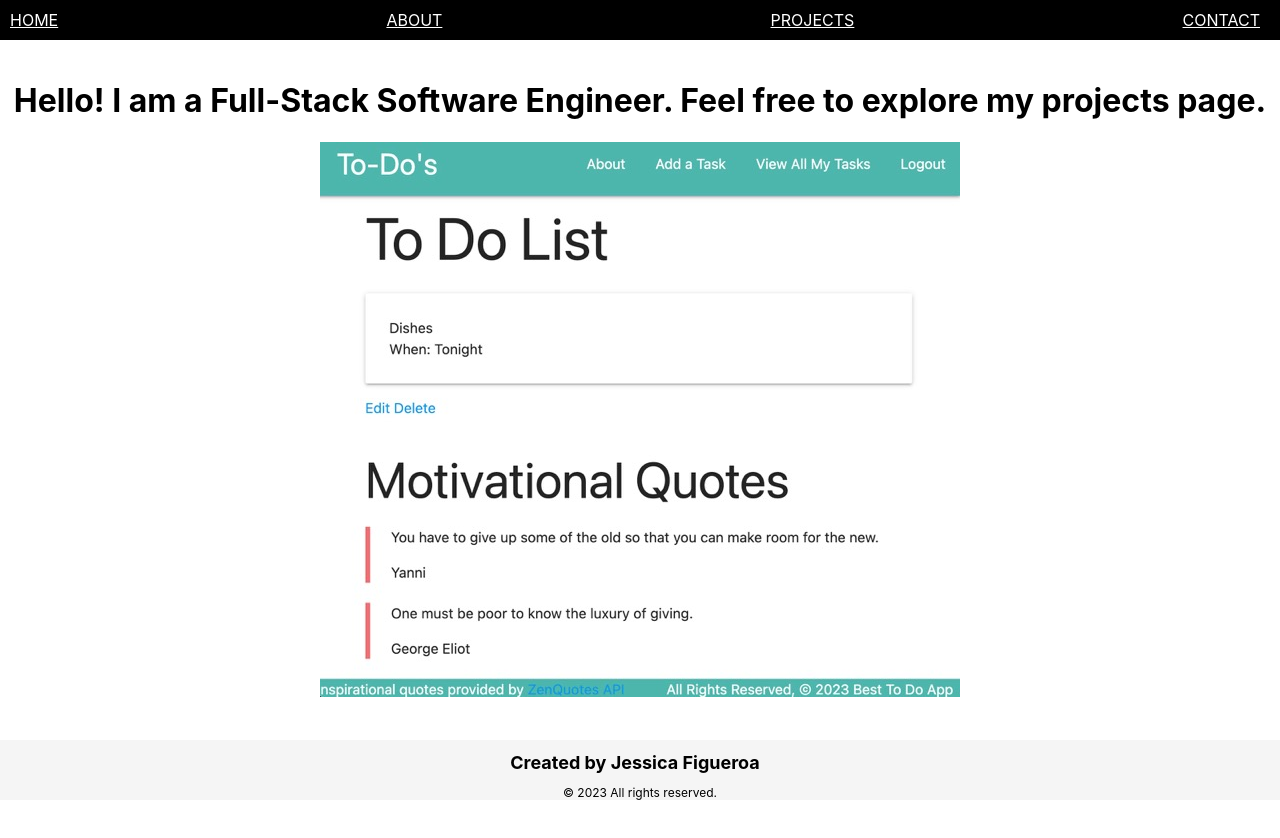
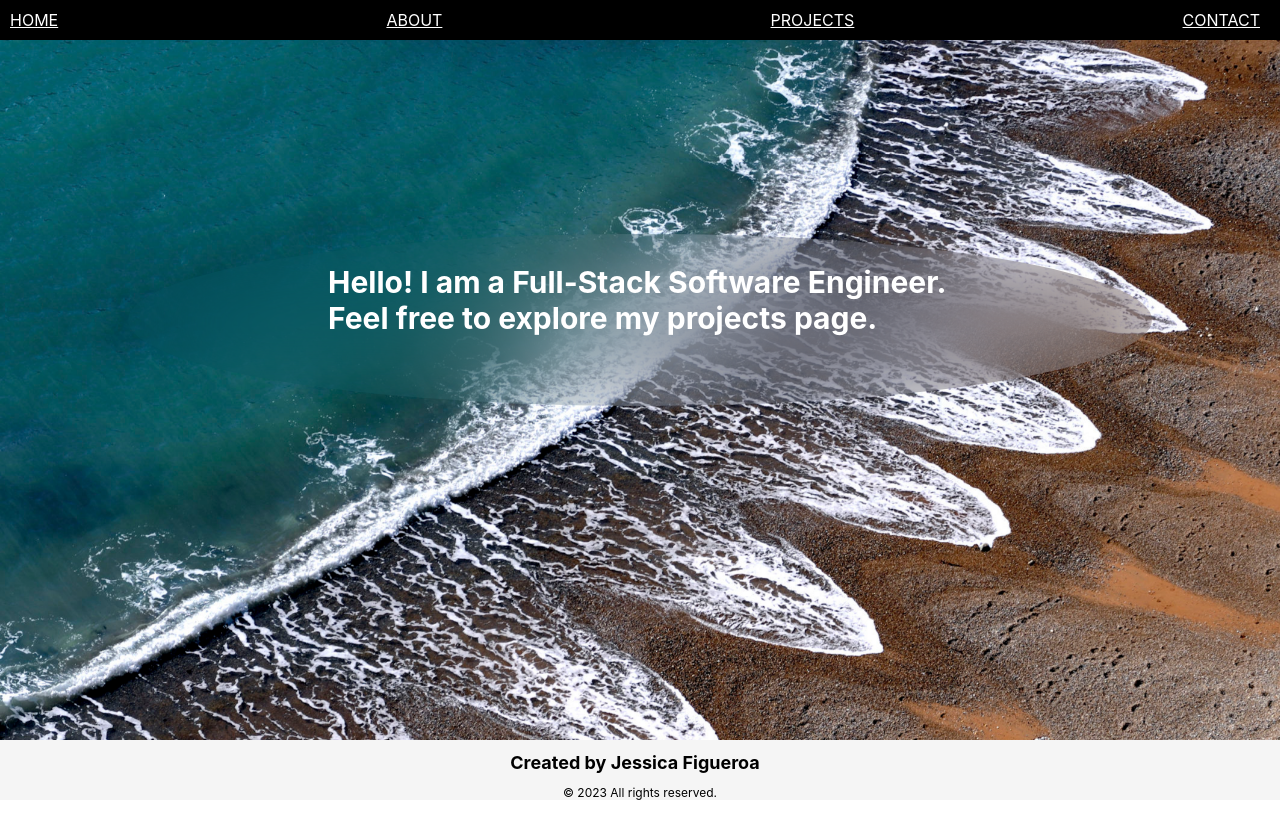
Before and after one commit to Trizzlenova/Portfolio-1, a React (Create React App) app: page / in a window 1280 px wide. Before the commit the page ends 800 px from the top, so only its background shows below. Built offline with nearby package versions, Linux system fonts and the light colour scheme.

Commit message:
home page css

```diff
--- a/src/App.css
+++ b/src/App.css
@@ -96,7 +96,53 @@
 }
 
 .home-heading {
-  padding-top: 20px;
+  color: white;
+  font-size: 30px;
+  padding-top: 10px;
+  padding-bottom: 50px;
+  padding-left: 200px;
+  padding-right: 200px;
+  text-align: left;
+}
+
+.home-container {
+  height: 100vh;
+  position: relative;
+  overflow: hidden;
+}
+
+.home-content {
+  position: absolute;
+  top: 35%;
+  left: 50%;
+  transform: translate(-50%, -50%);
+  text-align: center;
+  z-index: 1;
+  width: 80%;
+  margin: 0 auto;
+}
+
+.home-image {
+  position: fixed;
+  top: 0;
+  left: 0;
+  width: 100%;
+  height: 100%;
+  object-fit: cover;
+  z-index: -1;
+}
+
+.home-content::before {
+  content: "";
+  position: absolute;
+  top: 0;
+  left: 0;
+  width: 100%;
+  height: 100%;
+  backdrop-filter: blur(50px);
+  background-color: transparent;
+  border-radius: 50%;
+  z-index: -1;
 }
 
 .github-button {
@@ -127,3 +173,24 @@
 .live-site-button:hover {
   background-color: #00a0d8;
 }
+
+@media (max-width: 768px) {
+  .contact {
+    /* Add your mobile styles here */
+    text-align: center;
+    padding: 20px;
+  }
+
+  .contact h1 {
+    font-size: 18px;
+  }
+
+  .contact p {
+    font-size: 14px;
+    margin-bottom: 10px;
+  }
+
+  .contact a {
+    font-size: 14px;
+  }
+}
--- a/src/pages/home.js
+++ b/src/pages/home.js
@@ -3,9 +3,11 @@ import homeImage from "../images/homePage/homePage.jpeg";
 
 export default function Home(props) {
   return (
-    <div>
-      <h1 className="home-heading">Hello! I am a Full-Stack Software Engineer. Feel free to explore my projects page.</h1>
-      <img src={homeImage} alt="Home" />
+    <div className="home-container">
+      <div className="home-content">
+        <h1 className="home-heading">Hello! I am a Full-Stack Software Engineer. Feel free to explore my projects page.</h1>
+      </div>
+      <img className="home-image" src={homeImage} alt="Home" />
     </div>
   );
 }
```
Also changed, not shown: src/images/aboutPage/ocean.jpeg (added), src/images/homePage/homePage.jpeg.
